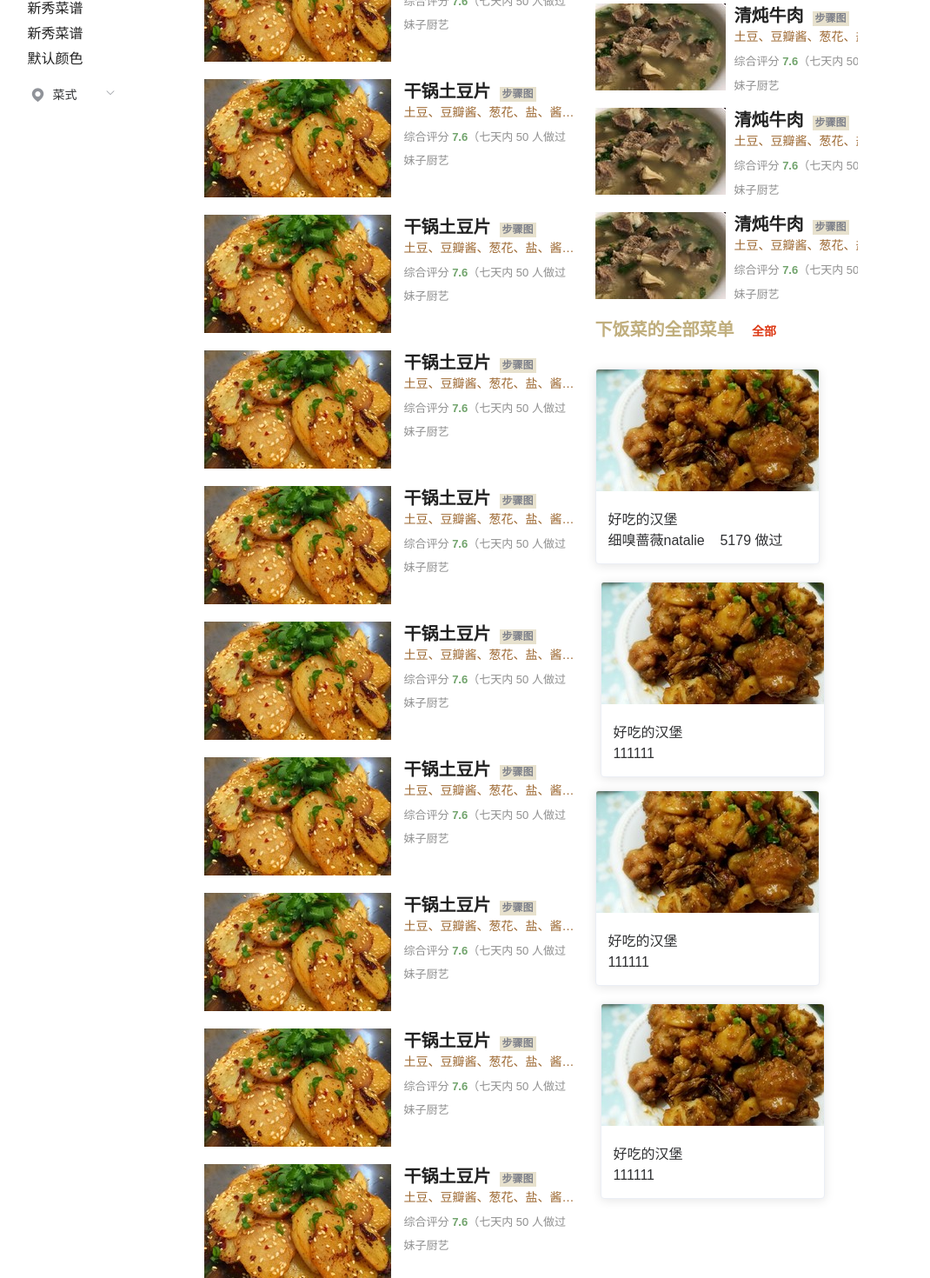
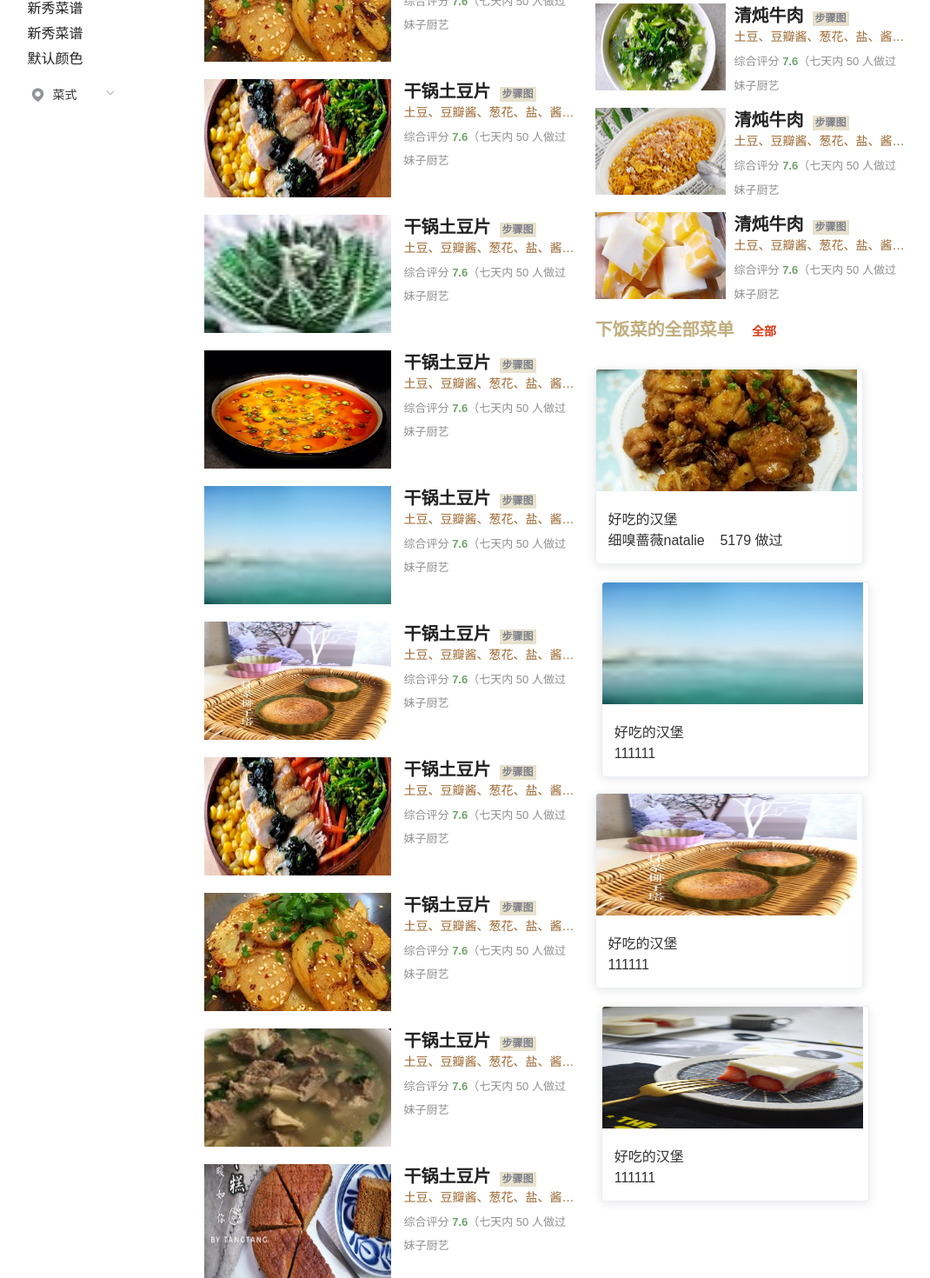
Before and after one commit to houyawei/Bysj, a Nuxt app: page /recClass/homeCooking in a window 1280 px wide. Shown: the part 320-1790 px from the top of the page at 87% size, without its empty margins (101-1171 px from the left). Built offline with nearby package versions, Linux system fonts and the light colour scheme.

Commit message:
细节实现2

```diff
--- a/layouts/default.vue
+++ b/layouts/default.vue
@@ -21,8 +21,11 @@
         minHeight: 0
       }
     },
+    beforeMount () {
+      this.minHeight = document.body.clientHeight - 188
+    },
     mounted () {
-      this.minHeight = document.body.clientHeight - 188
+      // this.minHeight = document.body.clientHeight - 188
     }
   }
 </script>
--- a/nuxt.config.js
+++ b/nuxt.config.js
@@ -3,7 +3,7 @@ module.exports = {
   ** Headers of the page
   */
   head: {
-    title: 'bysj',
+    title: '珍味网',
     meta: [
       { charset: 'utf-8' },
       { name: 'viewport', content: 'width=device-width, initial-scale=1' },
--- a/pages/index.vue
+++ b/pages/index.vue
@@ -195,7 +195,7 @@
                 </div>
               </el-card>
               <el-card class="fl"  :body-style="{ padding: '0px' }">
-                <img src="../static/xxcp/04.jpg" class="image">
+                <img src="../static/xxcp/05.jpg" class="image">
                 <div style="padding: 14px;">
                   <span>好吃的汉堡</span>
                   <div class="bottom clearfix">
@@ -204,7 +204,7 @@
                 </div>
               </el-card>
               <el-card class="fl"  :body-style="{ padding: '0px' }">
-                <img src="../static/xxcp/04.jpg" class="image">
+                <img src="../static/xxcp/06.jpg" class="image">
                 <div style="padding: 14px;">
                   <span>好吃的汉堡</span>
                   <div class="bottom clearfix">
@@ -213,7 +213,7 @@
                 </div>
               </el-card>
               <el-card class="fl"  :body-style="{ padding: '0px' }">
-                <img src="../static/xxcp/04.jpg" class="image">
+                <img src="../static/xxcp/07.jpg" class="image">
                 <div style="padding: 14px;">
                   <span>好吃的汉堡</span>
                   <div class="bottom clearfix">
@@ -222,7 +222,7 @@
                 </div>
               </el-card>
               <el-card class="fl"  :body-style="{ padding: '0px' }">
-                <img src="../static/xxcp/04.jpg" class="image">
+                <img src="../static/xxcp/08.jpg" class="image">
                 <div style="padding: 14px;">
                   <span>好吃的汉堡</span>
                   <div class="bottom clearfix">
@@ -231,7 +231,7 @@
                 </div>
               </el-card>
               <el-card class="fl"  :body-style="{ padding: '0px' }">
-                <img src="../static/xxcp/04.jpg" class="image">
+                <img src="../static/xxcp/09.jpg" class="image">
                 <div style="padding: 14px;">
                   <span>好吃的汉堡</span>
                   <div class="bottom clearfix">
@@ -240,7 +240,7 @@
                 </div>
               </el-card>
               <el-card class="fl"  :body-style="{ padding: '0px' }">
-                <img src="../static/xxcp/04.jpg" class="image">
+                <img src="../static/xxcp/02.jpg" class="image">
                 <div style="padding: 14px;">
                   <span>好吃的汉堡</span>
                   <div class="bottom clearfix">
@@ -249,7 +249,7 @@
                 </div>
               </el-card>
               <el-card class="fl"  :body-style="{ padding: '0px' }">
-                <img src="../static/xxcp/04.jpg" class="image">
+                <img src="../static/xxcp/01.jpg" class="image">
                 <div style="padding: 14px;">
                   <span>好吃的汉堡</span>
                   <div class="bottom clearfix">
@@ -258,7 +258,7 @@
                 </div>
               </el-card>
               <el-card class="fl"  :body-style="{ padding: '0px' }">
-                <img src="../static/xxcp/04.jpg" class="image">
+                <img src="../static/xxcp/03.jpg" class="image">
                 <div style="padding: 14px;">
                   <span>好吃的汉堡</span>
                   <div class="bottom clearfix">
@@ -328,11 +328,11 @@
                 <span>春笋</span>
               </li>
               <li>
-                <img src="../static/xxcp/05.jpg" alt="">
+                <img src="../static/xxcp/06.jpg" alt="">
                 <span>春笋</span>
               </li>
               <li>
-                <img src="../static/xxcp/05.jpg" alt="">
+                <img src="../static/xxcp/07.jpg" alt="">
                 <span>春笋</span>
               </li>
               <li>
@@ -340,27 +340,27 @@
                 <span>春笋</span>
               </li>
               <li class="marRi">
-                <img src="../static/xxcp/05.jpg" alt="">
+                <img src="../static/xxcp/08.jpg" alt="">
                 <span>春笋</span>
               </li>
               <li  class="marle">
-                <img src="../static/xxcp/05.jpg" alt="">
+                <img src="../static/xxcp/09.jpg" alt="">
                 <span>春笋</span>
               </li>
               <li>
-                <img src="../static/xxcp/05.jpg" alt="">
+                <img src="../static/xxcp/10.jpg" alt="">
                 <span>春笋</span>
               </li>
               <li>
-                <img src="../static/xxcp/05.jpg" alt="">
+                <img src="../static/xxcp/11.jpg" alt="">
                 <span>春笋</span>
               </li>
               <li>
-                <img src="../static/xxcp/05.jpg" alt="">
+                <img src="../static/xxcp/12.jpg" alt="">
                 <span>春笋</span>
               </li>
               <li class="marRi">
-                <img src="../static/xxcp/05.jpg" alt="">
+                <img src="../static/xxcp/13.jpg" alt="">
                 <span>春笋</span>
               </li>
             </ul>
@@ -775,6 +775,10 @@ export default {
   .zjlx /deep/ .el-card{
     width: 48%;
   }
+  .zjlx /deep/ .el-card img{
+    width: 100%;
+    height: 128px;
+  }
   .zjlx /deep/ .el-card:nth-child(2n){
     margin-left: 2%;
     margin-bottom: 5%;
@@ -790,13 +794,17 @@ export default {
     background-color: #f5f6f5;
     margin: 0 -4px;
     padding: 0;
-    min-width: 468px;
+    min-width: 430px;
     overflow: hidden;
     padding: 15px 15px 7px;
   }
   .slsc .sc-back li{
     float: left;
-    margin: 0 20px;
+    margin: 0 16px;
+  }
+  .slsc .sc-back li img{
+    width: 60px;
+    height: 60px;
   }
   .slsc .sc-back .marle{
     margin-left: 0;
--- a/pages/recClass/homeCooking.vue
+++ b/pages/recClass/homeCooking.vue
@@ -68,7 +68,52 @@
             </div>
           </li>
           <li>
-            <img src="../../static/xxcp/08.jpg" alt="" class="fl">
+            <img src="../../static/xxcp/12.jpg" alt="" class="fl">
+            <div class="fl info">
+              <h3>干锅土豆片<span>步骤图</span></h3>
+              <p>土豆、豆瓣酱、葱花、盐、酱油、蒜顶顶顶</p>
+              <h4>综合评分&nbsp;<span>7.6</span>（七天内 50 人做过</h4>
+              <h6>妹子厨艺</h6>
+            </div>
+          </li>
+          <li>
+            <img src="../../static/xxcp/13.jpg" alt="" class="fl">
+            <div class="fl info">
+              <h3>干锅土豆片<span>步骤图</span></h3>
+              <p>土豆、豆瓣酱、葱花、盐、酱油、蒜顶顶顶</p>
+              <h4>综合评分&nbsp;<span>7.6</span>（七天内 50 人做过</h4>
+              <h6>妹子厨艺</h6>
+            </div>
+          </li>
+          <li>
+            <img src="../../static/xxcp/14.jpg" alt="" class="fl">
+            <div class="fl info">
+              <h3>干锅土豆片<span>步骤图</span></h3>
+              <p>土豆、豆瓣酱、葱花、盐、酱油、蒜顶顶顶</p>
+              <h4>综合评分&nbsp;<span>7.6</span>（七天内 50 人做过</h4>
+              <h6>妹子厨艺</h6>
+            </div>
+          </li>
+          <li>
+            <img src="../../static/xxcp/15.jpg" alt="" class="fl">
+            <div class="fl info">
+              <h3>干锅土豆片<span>步骤图</span></h3>
+              <p>土豆、豆瓣酱、葱花、盐、酱油、蒜顶顶顶</p>
+              <h4>综合评分&nbsp;<span>7.6</span>（七天内 50 人做过</h4>
+              <h6>妹子厨艺</h6>
+            </div>
+          </li>
+          <li>
+            <img src="../../static/xxcp/16.jpg" alt="" class="fl">
+            <div class="fl info">
+              <h3>干锅土豆片<span>步骤图</span></h3>
+              <p>土豆、豆瓣酱、葱花、盐、酱油、蒜顶顶顶</p>
+              <h4>综合评分&nbsp;<span>7.6</span>（七天内 50 人做过</h4>
+              <h6>妹子厨艺</h6>
+            </div>
+          </li>
+          <li>
+            <img src="../../static/xxcp/12.jpg" alt="" class="fl">
             <div class="fl info">
               <h3>干锅土豆片<span>步骤图</span></h3>
               <p>土豆、豆瓣酱、葱花、盐、酱油、蒜顶顶顶</p>
@@ -86,7 +131,7 @@
             </div>
           </li>
           <li>
-            <img src="../../static/xxcp/08.jpg" alt="" class="fl">
+            <img src="../../static/xxcp/09.jpg" alt="" class="fl">
             <div class="fl info">
               <h3>干锅土豆片<span>步骤图</span></h3>
               <p>土豆、豆瓣酱、葱花、盐、酱油、蒜顶顶顶</p>
@@ -95,52 +140,7 @@
             </div>
           </li>
           <li>
-            <img src="../../static/xxcp/08.jpg" alt="" class="fl">
-            <div class="fl info">
-              <h3>干锅土豆片<span>步骤图</span></h3>
-              <p>土豆、豆瓣酱、葱花、盐、酱油、蒜顶顶顶</p>
-              <h4>综合评分&nbsp;<span>7.6</span>（七天内 50 人做过</h4>
-              <h6>妹子厨艺</h6>
-            </div>
-          </li>
-          <li>
-            <img src="../../static/xxcp/08.jpg" alt="" class="fl">
-            <div class="fl info">
-              <h3>干锅土豆片<span>步骤图</span></h3>
-              <p>土豆、豆瓣酱、葱花、盐、酱油、蒜顶顶顶</p>
-              <h4>综合评分&nbsp;<span>7.6</span>（七天内 50 人做过</h4>
-              <h6>妹子厨艺</h6>
-            </div>
-          </li>
-          <li>
-            <img src="../../static/xxcp/08.jpg" alt="" class="fl">
-            <div class="fl info">
-              <h3>干锅土豆片<span>步骤图</span></h3>
-              <p>土豆、豆瓣酱、葱花、盐、酱油、蒜顶顶顶</p>
-              <h4>综合评分&nbsp;<span>7.6</span>（七天内 50 人做过</h4>
-              <h6>妹子厨艺</h6>
-            </div>
-          </li>
-          <li>
-            <img src="../../static/xxcp/08.jpg" alt="" class="fl">
-            <div class="fl info">
-              <h3>干锅土豆片<span>步骤图</span></h3>
-              <p>土豆、豆瓣酱、葱花、盐、酱油、蒜顶顶顶</p>
-              <h4>综合评分&nbsp;<span>7.6</span>（七天内 50 人做过</h4>
-              <h6>妹子厨艺</h6>
-            </div>
-          </li>
-          <li>
-            <img src="../../static/xxcp/08.jpg" alt="" class="fl">
-            <div class="fl info">
-              <h3>干锅土豆片<span>步骤图</span></h3>
-              <p>土豆、豆瓣酱、葱花、盐、酱油、蒜顶顶顶</p>
-              <h4>综合评分&nbsp;<span>7.6</span>（七天内 50 人做过</h4>
-              <h6>妹子厨艺</h6>
-            </div>
-          </li>
-          <li>
-            <img src="../../static/xxcp/08.jpg" alt="" class="fl">
+            <img src="../../static/xxcp/06.jpg" alt="" class="fl">
             <div class="fl info">
               <h3>干锅土豆片<span>步骤图</span></h3>
               <p>土豆、豆瓣酱、葱花、盐、酱油、蒜顶顶顶</p>
@@ -163,7 +163,7 @@
             </div>
           </li>
           <li>
-            <img src="../../static/xxcp/09.jpg" alt="" class="fl">
+            <img src="../../static/xxcp/01.jpg" alt="" class="fl">
             <div class="fl info">
               <h3>清炖牛肉<span>步骤图</span></h3>
               <p>土豆、豆瓣酱、葱花、盐、酱油、蒜顶顶顶</p>
@@ -172,7 +172,7 @@
             </div>
           </li>
           <li>
-            <img src="../../static/xxcp/09.jpg" alt="" class="fl">
+            <img src="../../static/xxcp/02.jpg" alt="" class="fl">
             <div class="fl info">
               <h3>清炖牛肉<span>步骤图</span></h3>
               <p>土豆、豆瓣酱、葱花、盐、酱油、蒜顶顶顶</p>
@@ -181,7 +181,7 @@
             </div>
           </li>
           <li>
-            <img src="../../static/xxcp/09.jpg" alt="" class="fl">
+            <img src="../../static/xxcp/04.jpg" alt="" class="fl">
             <div class="fl info">
               <h3>清炖牛肉<span>步骤图</span></h3>
               <p>土豆、豆瓣酱、葱花、盐、酱油、蒜顶顶顶</p>
@@ -205,7 +205,7 @@
                 </div>
               </el-card>
               <el-card   :body-style="{ padding: '0px' }">
-                <img src="../../static/xxcp/10.jpg" class="image">
+                <img src="../../static/xxcp/15.jpg" class="image">
                 <div style="padding: 14px;">
                   <span>好吃的汉堡</span>
                   <div class="bottom clearfix">
@@ -214,7 +214,7 @@
                 </div>
               </el-card>
               <el-card  :body-style="{ padding: '0px' }">
-                <img src="../../static/xxcp/10.jpg" class="image">
+                <img src="../../static/xxcp/16.jpg" class="image">
                 <div style="padding: 14px;">
                   <span>好吃的汉堡</span>
                   <div class="bottom clearfix">
@@ -223,7 +223,7 @@
                 </div>
               </el-card>
               <el-card :body-style="{ padding: '0px' }">
-                <img src="../../static/xxcp/10.jpg" class="image">
+                <img src="../../static/xxcp/18.jpg" class="image">
                 <div style="padding: 14px;">
                   <span>好吃的汉堡</span>
                   <div class="bottom clearfix">
@@ -319,6 +319,14 @@
     position: absolute;
     left: 160px;
   }
+  .zhucai ul li img{
+    width: 215px;
+    height: 136px;
+  }
+  .zuixin ul li img{
+    width: 150px;
+    height: 100px;
+  }
   .zhucai ul li,
   .zuixin ul li{
     overflow: hidden;
@@ -369,6 +377,7 @@
   }
   .zuixin{
     margin-left: 20px;
+    width: 360px;
   }
   .zuixin .info img{
     width: 135px;
@@ -394,6 +403,10 @@
     width: 85%;
     margin-bottom: 20px;
   }
+  .xfcdqbcd /deep/ .el-card img{
+    width: 300px;
+    height: 140px;
+  }
   .xfcdqbcd /deep/ .el-card:nth-child(2n){
     margin-left: 2%;
     margin-bottom: 5%;
--- a/pages/recClass/recipeDeta/index.vue
+++ b/pages/recClass/recipeDeta/index.vue
@@ -15,7 +15,7 @@
             </div>
             <div style="padding: 14px;" class="pingfen">
               <span><i>7.7</i>综合评分&nbsp;&nbsp;<i>54</i>人做过这道菜</span>
-              <el-button type="primary" class="fr sc">收藏</el-button>
+              <el-button type="primary" class="fr sc" @click="shouc">收藏</el-button>
             </div>
           </el-card>
         </el-col>
@@ -136,7 +136,16 @@
 </template>
 
 <script>
-  export default {}
+  export default {
+    methods: {
+      shouc () {
+        this.$message({
+          message: '恭喜你，收藏成功',
+          type: 'success'
+        });
+      }
+    }
+  }
 </script>
 
 <style scoped>
--- a/pages/worksMang/registered.vue
+++ b/pages/worksMang/registered.vue
@@ -99,6 +99,9 @@
 </script>
 
 <style scoped>
+  .wk{
+    margin-top: 100px;
+  }
   .Newzh{
     width: 280px;
     font-size: 34px;
--- a/pages/worksNews/totalStaUpdate.vue
+++ b/pages/worksNews/totalStaUpdate.vue
@@ -254,6 +254,12 @@
 </script>
 
 <style scoped>
+  .wk{
+    width: 1015px;
+    margin: 0 auto;
+    margin-top: 100px;
+    margin-bottom: 50px;
+  }
   .tit{
     width: 100%;
     background-color: #f5f6f5;
@@ -303,7 +309,7 @@
     width: 100%;
   }
   .tu /deep/ .el-card{
-    margin-left: 30px;
+    margin-left: 45px;
     margin-bottom: 30px;
   }
   .userInfo span{
```
Also changed, not shown: 1 other file (tests, documents, lock files or other folders).
